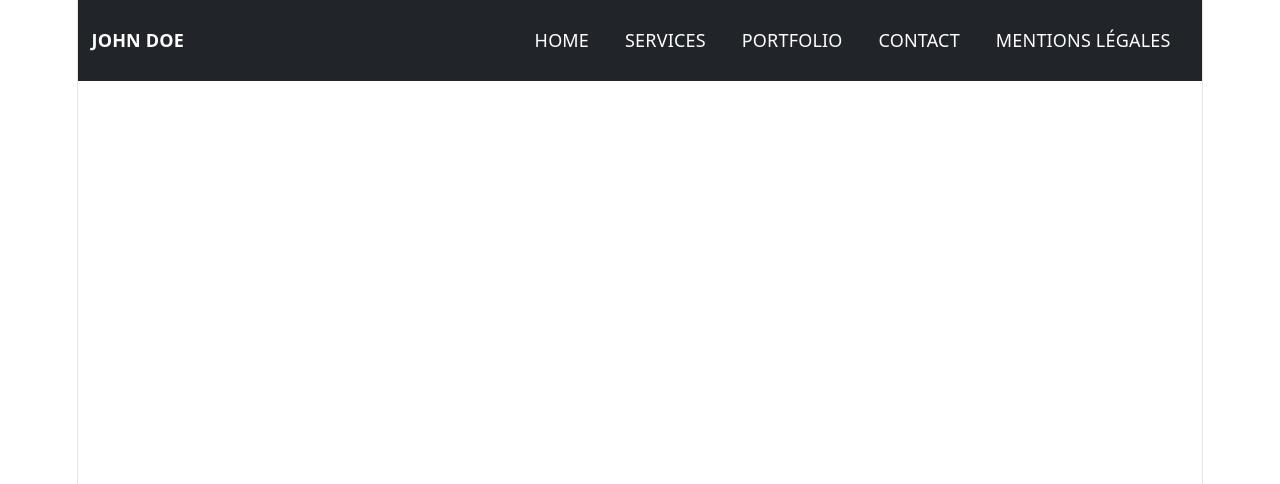
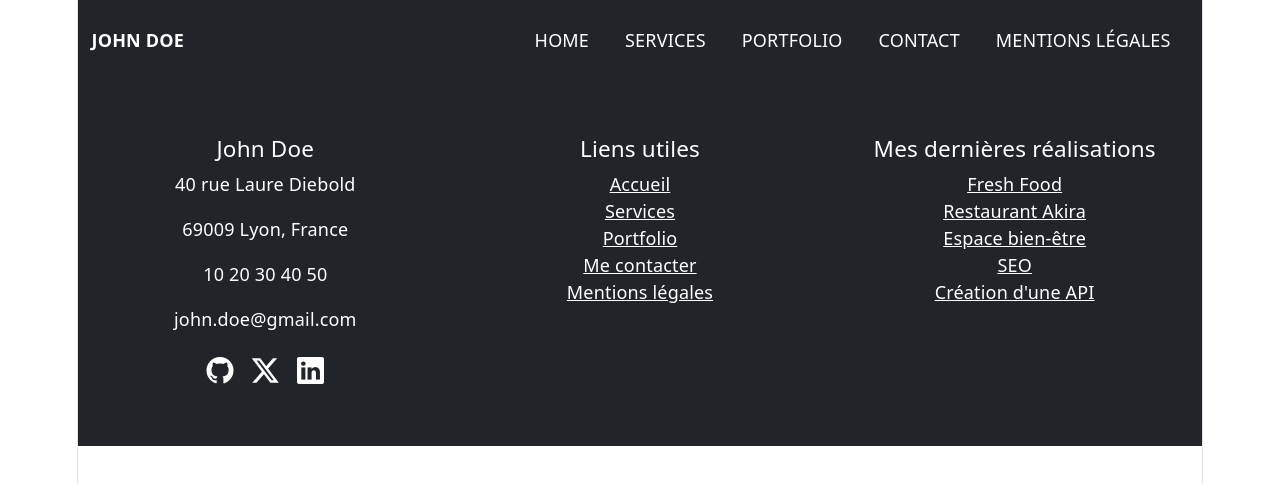
Before and after one commit to Sach0Mastro/portfolio-John-Doe, a React (Vite) app: page / in a window 1280 px wide. Shown: the top 484 px of the page. Built offline with nearby package versions, Linux system fonts and the light colour scheme.

Commit message:
Ajout des icones Bootstrap dans le footer

```diff
--- a/package.json
+++ b/package.json
@@ -11,6 +11,7 @@
   },
   "dependencies": {
     "bootstrap": "^5.3.8",
+    "bootstrap-icons": "^1.13.1",
     "react": "^19.2.8",
     "react-bootstrap": "^2.10.10",
     "react-dom": "^19.2.8",
--- a/src/App.jsx
+++ b/src/App.jsx
@@ -1,9 +1,11 @@
 import Header from './components/Header';
+import Footer from './components/Footer';
 
 function App() {
   return (
     <div>
       <Header />
+      <Footer />
     </div>
   );
 }
--- /dev/null
+++ b/src/components/Footer.jsx
@@ -0,0 +1,58 @@
+import { Link } from 'react-router-dom';
+import 'bootstrap-icons/font/bootstrap-icons.css'
+
+function Footer() {
+  return (
+    <footer className="bg-dark text-white py-5">
+      <div className="container">
+        <div className="row">
+
+          <div className="col-md-4">
+            <h5>John Doe</h5>
+            <p>40 rue Laure Diebold</p>
+            <p>69009 Lyon, France</p>
+            <p>10 20 30 40 50</p>
+            <p>john.doe@gmail.com</p>
+
+            <div className="mt-3">
+              <a href="https://github.com/Sach0Mastro" target="_blank" rel="noopener nofollow" className="text-white me-3 fs-4">
+                <i className="bi bi-github"></i>
+              </a>
+              <a href="#" target="_blank" rel="noopener nofollow" className="text-white me-3 fs-4">
+                <i className="bi bi-twitter-x"></i>
+              </a>
+              <a href="#" target="_blank" rel="noopener nofollow" className="text-white fs-4">
+                <i className="bi bi-linkedin"></i>
+              </a>
+            </div>
+          </div>
+
+          <div className="col-md-4">
+            <h5>Liens utiles</h5>
+            <ul className="list-unstyled">
+              <li><Link to="/" className="text-white">Accueil</Link></li>
+              <li><Link to="/services" className="text-white">Services</Link></li>
+              <li><Link to="/portfolio" className="text-white">Portfolio</Link></li>
+              <li><Link to="/contact" className="text-white">Me contacter</Link></li>
+              <li><Link to="/mentions-legales" className="text-white">Mentions légales</Link></li>
+            </ul>
+          </div>
+
+          <div className="col-md-4">
+            <h5>Mes dernières réalisations</h5>
+            <ul className="list-unstyled">
+              <li><Link to="/portfolio" className="text-white">Fresh Food</Link></li>
+              <li><Link to="/portfolio" className="text-white">Restaurant Akira</Link></li>
+              <li><Link to="/portfolio" className="text-white">Espace bien-être</Link></li>
+              <li><Link to="/portfolio" className="text-white">SEO</Link></li>
+              <li><Link to="/portfolio" className="text-white">Création d'une API</Link></li>
+            </ul>
+          </div>
+
+        </div>
+      </div>
+    </footer>
+  );
+}
+
+export default Footer;
```
Also changed, not shown: 1 other file (tests, documents, lock files or other folders).
